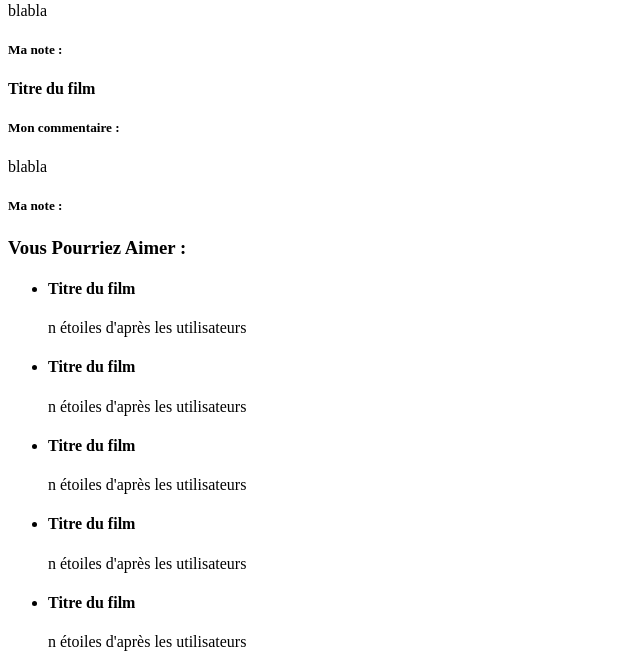
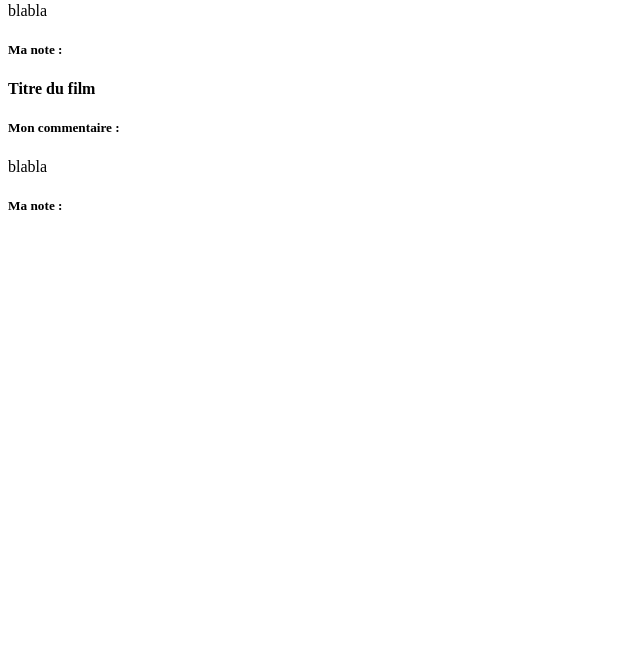
Before and after one commit to Louli29/Filmoteca, a PHP site: page /Home.php in a window 1280 px wide. Shown: the part 670-1337 px from the top of the page, without its empty margins (0-640 px from the left). After the commit the page ends 880 px from the top, so only its background shows below. Run offline with PHP 8.4, Linux system fonts and the light colour scheme.

Commit message:
Petite modif

```diff
--- a/Home.php
+++ b/Home.php
@@ -29,24 +29,13 @@ for ($i=0 ; $i<5 ; $i++){
         </article>
 <?php }
 ?>
-       <h3>Vous Pourriez Aimer : </h3>
-       <ul>
-<?php
-for ($i=0 ; $i<5 ; $i++){
-?>
-       <li>
-        <article>
-            <h4>Titre du film</h4>
-            <p>n étoiles d'après les utilisateurs </p>
-        </article>
-        </li>
-<?php }
-?>
-        </ul>
+
 
 
     </main>
 
+    <footer> </footer>
+
 </body>
 
 </html>
```
